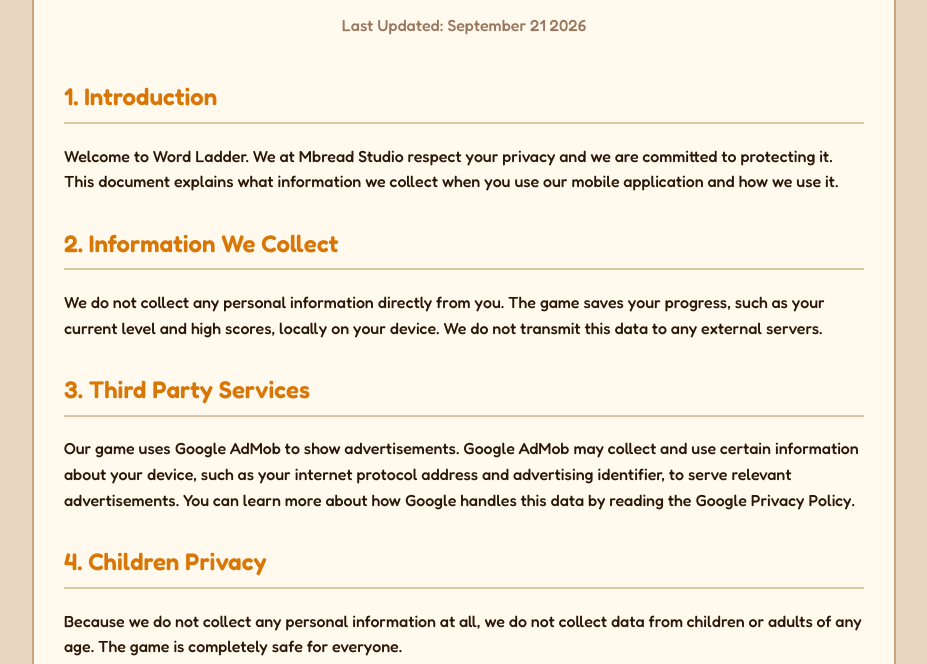
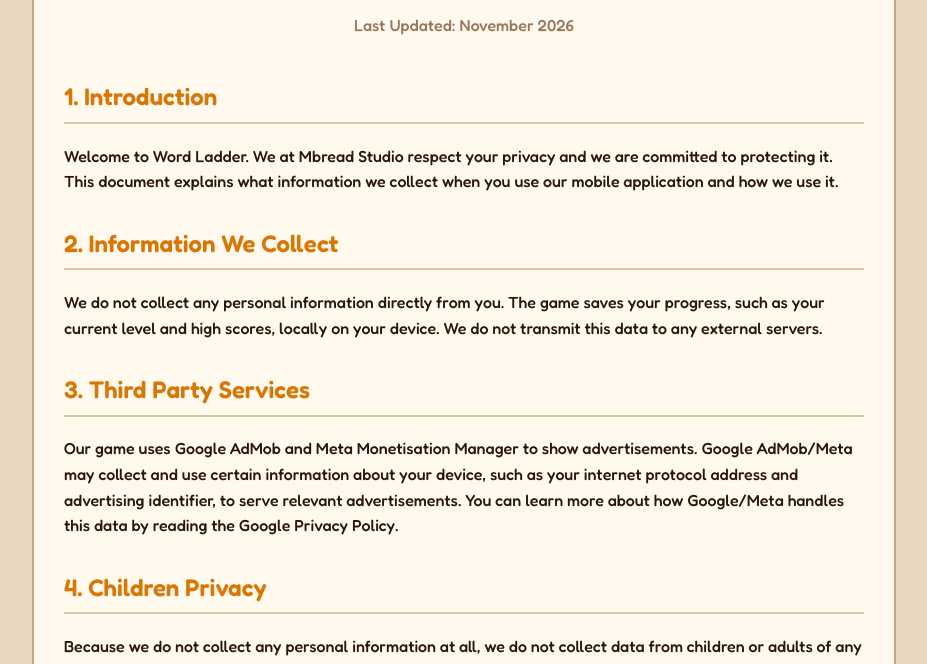
Before and after one commit to mbread01/mbread01.github.io, a plain HTML site: page word-ladder/privacy-policy/index.html in a window 1280 px wide. Shown: the part 128-792 px from the top of the page, without its empty margins (176-1103 px from the left). Drawn offline with Linux system fonts and the light colour scheme.

Commit message:
Update index.html

```diff
--- a/word-ladder/privacy-policy/index.html
+++ b/word-ladder/privacy-policy/index.html
@@ -10,7 +10,7 @@
 <body>
     <div class="container">
         <h1>Privacy Policy for Word Ladder</h1>
-        <p class="date">Last Updated: September 21 2026</p>
+        <p class="date">Last Updated: November 2026</p>
 
         <h2>1. Introduction</h2>
         <p>Welcome to Word Ladder. We at Mbread Studio respect your privacy and we are committed to protecting it. This document explains what information we collect when you use our mobile application and how we use it.</p>
@@ -19,7 +19,7 @@
         <p>We do not collect any personal information directly from you. The game saves your progress, such as your current level and high scores, locally on your device. We do not transmit this data to any external servers.</p>
 
         <h2>3. Third Party Services</h2>
-        <p>Our game uses Google AdMob to show advertisements. Google AdMob may collect and use certain information about your device, such as your internet protocol address and advertising identifier, to serve relevant advertisements. You can learn more about how Google handles this data by reading the Google Privacy Policy.</p>
+        <p>Our game uses Google AdMob and Meta Monetisation Manager to show advertisements. Google AdMob/Meta may collect and use certain information about your device, such as your internet protocol address and advertising identifier, to serve relevant advertisements. You can learn more about how Google/Meta handles this data by reading the Google Privacy Policy.</p>
 
         <h2>4. Children Privacy</h2>
         <p>Because we do not collect any personal information at all, we do not collect data from children or adults of any age. The game is completely safe for everyone.</p>
```
